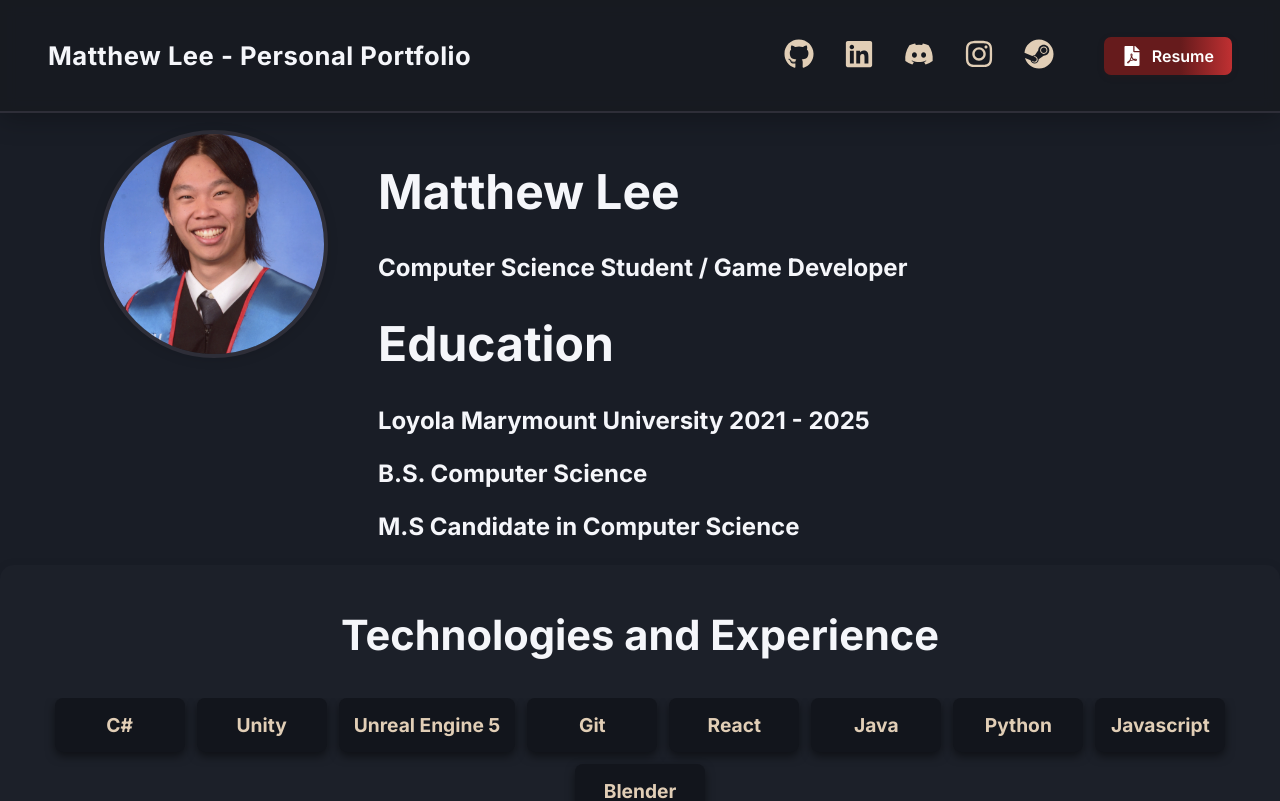
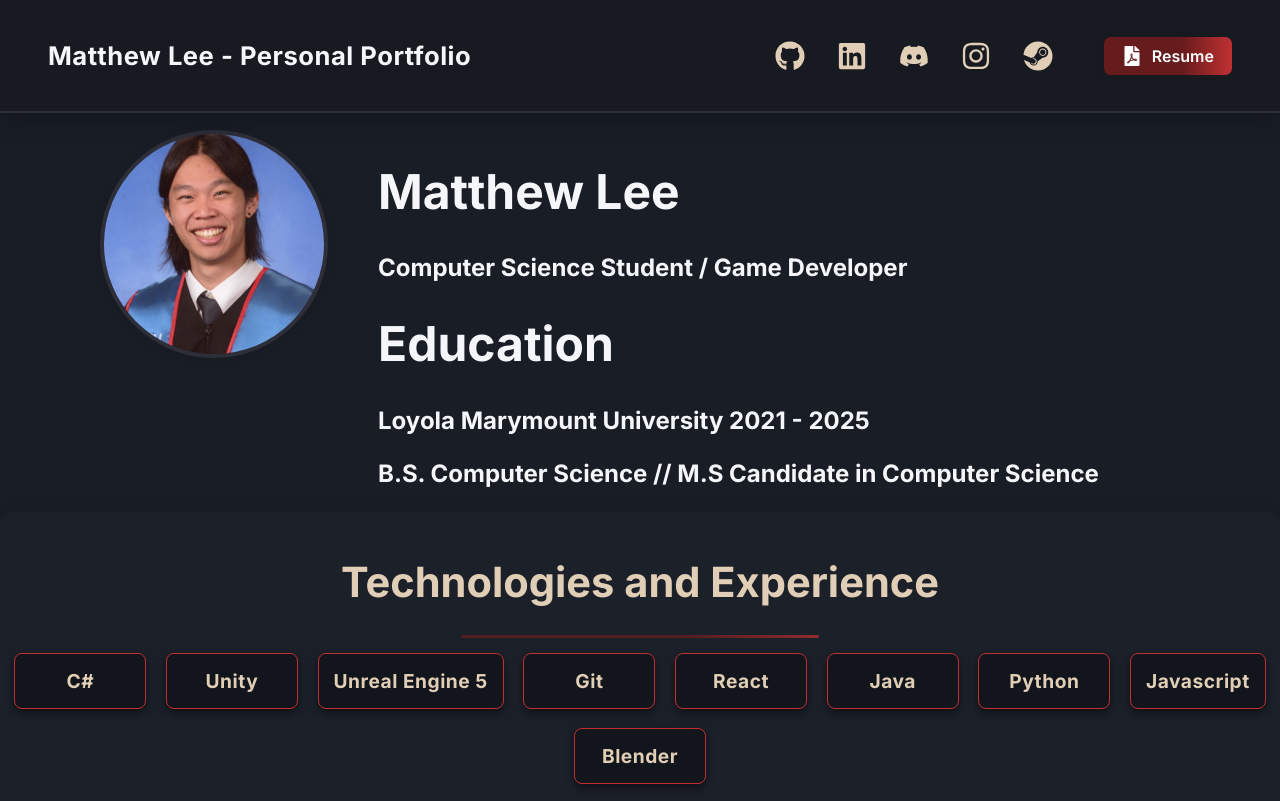
Before and after one commit to MattLee30/personalwebsite, a React (Create React App) app: page / in a window 1280 px wide. Shown: the top 801 px of the page. Built offline with nearby package versions, Linux system fonts and the light colour scheme.

Commit message:
personal webiste

```diff
--- a/src/App.css
+++ b/src/App.css
@@ -247,3 +247,85 @@ body {
   color: #e1ceb6;
   margin-bottom: 0.1rem;
 }
+
+/* --- Colorful Accents and Enhancements (Dialed Back) --- */
+
+.section-title, .project-title, .tech-title {
+  position: relative;
+  display: inline-block;
+  color: #e1ceb6;
+  background: none;
+  -webkit-background-clip: initial;
+  -webkit-text-fill-color: initial;
+  background-clip: initial;
+  text-fill-color: initial;
+  margin-bottom: 0.5em;
+}
+
+.section-title::after, .project-title::after, .tech-title::after {
+  content: '';
+  display: block;
+  width: 60%;
+  height: 3px;
+  margin: 0.3em auto 0 auto;
+  background: linear-gradient(90deg, #661b1c 60%, #c03032 100%);
+  border-radius: 2px;
+  opacity: 0.7;
+}
+
+.projects, .tech {
+  border: none;
+  box-shadow: 0 4px 24px rgba(30,34,44,0.10);
+}
+
+.projects-grid {
+  gap: 32px;
+}
+
+/* ProjectCard accent border (subtle) */
+.flip-card {
+  border: 1.5px solid #2e2e38;
+  box-shadow: 0 8px 32px rgba(30,34,44,0.10), 0 1.5px 6px rgba(102,27,28,0.08);
+}
+
+.flip-card-container:hover {
+  box-shadow: 0 0 0 2px #c0303233;
+}
+
+/* TechBox subtle accent */
+.tech-box {
+  background: #23242b;
+  color: #f5f6fa;
+  border-radius: 999px;
+  padding: 0.5em 1.2em;
+  font-weight: 600;
+  font-size: 1em;
+  box-shadow: 0 2px 8px rgba(30,34,44,0.10);
+  margin: 0.2em;
+  border: 1.5px solid #c03032;
+  letter-spacing: 0.5px;
+  transition: background 0.2s, color 0.2s, box-shadow 0.2s;
+}
+.tech-box:hover {
+  background: #35374a;
+  color: #f5f6fa;
+  box-shadow: 0 4px 16px #c0303244;
+}
+
+/* Colored divider between sections (subtle) */
+.colored-divider {
+  width: 80%;
+  height: 4px;
+  margin: 2.5em auto 2em auto;
+  background: linear-gradient(90deg, #661b1c 60%, #c03032 100%);
+  border-radius: 3px;
+  opacity: 0.4;
+}
+
+/* Resume button keeps accent */
+.resume-box {
+  box-shadow: 0 0 0 2px #ff6b6b22, 0 2px 8px rgba(192,48,50,0.10);
+}
+.resume-box:hover, .resume-box:focus {
+  box-shadow: 0 0 0 4px #ff6b6b44, 0 4px 16px #c0303222;
+}
--- a/src/App.js
+++ b/src/App.js
@@ -36,6 +36,13 @@ function HomePage() {
         }
     };
 
+    React.useEffect(() => {
+        fetch('/projects.json')
+            .then((response) => response.json())
+            .then((data) => setProjects(data))
+            .catch((error) => console.error('Error fetching projects:', error));
+    }, []);
+
     return (
         <div>
             <div className="NavBar">
@@ -52,8 +59,7 @@ function HomePage() {
                     <div className="education">
                         <h1>Education</h1>
                         <p>Loyola Marymount University 2021 - 2025</p>
-                        <p>B.S. Computer Science</p>
-                        <p>M.S Candidate in Computer Science</p>
+                        <p>B.S. Computer Science // M.S Candidate in Computer Science </p>
                     </div>
                 </div>
             </div>
--- a/src/Components/NavBar.css
+++ b/src/Components/NavBar.css
@@ -52,9 +52,16 @@
 
 .social-links a {
   color: #e1ceb6;
-  transition: color 0.2s, transform 0.2s;
+  transition: color 0.2s, transform 0.2s, background 0.2s;
   border-radius: 50%;
   padding: 4px;
+  width: 40px;
+  height: 40px;
+  display: flex;
+  align-items: center;
+  justify-content: center;
+  box-sizing: border-box;
+  font-size: 30px;
 }
 
 .social-links a:hover, .social-links a:focus {
```
